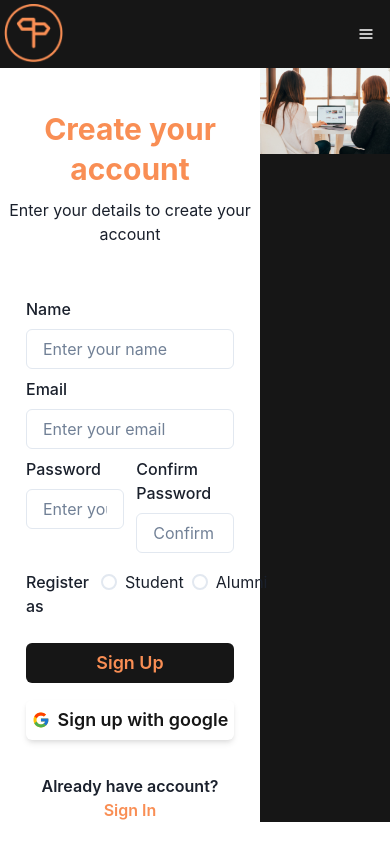
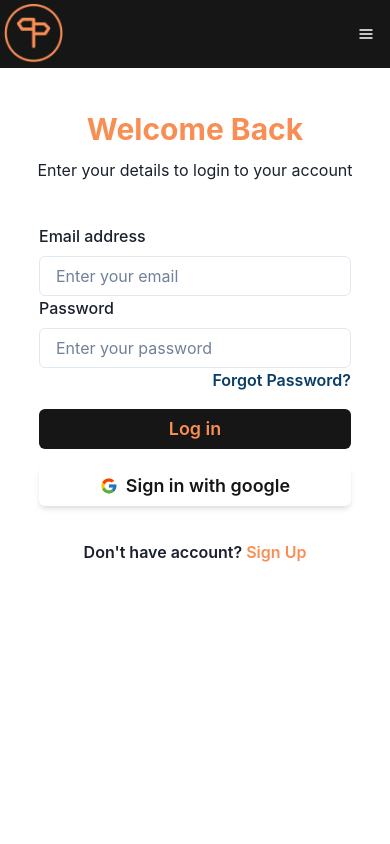
Before and after one commit to pesto-students/navigate--frontend-p4-team-tanish-1, a React (Create React App) app: page / in a window 390 px wide. Built offline with nearby package versions, Linux system fonts and the light colour scheme.

Commit message:
Responsiveness added

```diff
--- a/src/App.js
+++ b/src/App.js
@@ -1,9 +1,9 @@
-import SignUpPage from "./Components/signup/index.js";
+import SignInPage from "./Components/signIn/index.js";
 
 function App() {
   return (
     <div className="App">
-      <SignUpPage/>
+      <SignInPage/>
     </div>
   );
 }
--- a/src/Components/signIn/index.js
+++ b/src/Components/signIn/index.js
@@ -9,7 +9,7 @@ export default function SignInPage(){
             <Navbar />
             <Flex h="100%">
                 <SignInForm />
-                <Box w="50vw" bg="dark">
+                <Box w="50vw" display={["none", "none", "flex"]}>
                     <Image src={signinImg} objectFit='cover'/>
                 </Box>
             </Flex>
--- a/src/Components/signup/SignUpForm.js
+++ b/src/Components/signup/SignUpForm.js
@@ -11,18 +11,18 @@ export default function SignUpForm(){
                 <Input placeholder="Enter your name" type='text' />
                 <FormLabel mt='1vh'>Email</FormLabel>
                 <Input placeholder="Enter your email" type='email' />
-                <Flex justify="space-between">
-                    <Box w="47%">
+                <Flex justify="space-between" direction={["column", "column", "row"]}>
+                    <Box w={["100%","100%","47%"]}>
                         <FormLabel mt='1vh'>Password</FormLabel>
                         <Input placeholder="Enter your password" type='password' />
                     </Box>
-                    <Box w="47%">
+                    <Box w={["100%","100%","47%"]}>
                         <FormLabel mt='1vh'>Confirm Password</FormLabel>
                         <Input placeholder="Confirm your password" type='password' />
                     </Box>
                 </Flex>
                 <Flex mt="2vh">
-                <FormLabel>Register as</FormLabel>
+                    <FormLabel>Register as</FormLabel>
                     <RadioGroup>
                         <Stack direction='row'>
                             <Radio colorScheme="orange" value='student'>Student</Radio>
--- a/src/Components/signup/index.js
+++ b/src/Components/signup/index.js
@@ -9,7 +9,7 @@ export default function SignUpPage(){
             <Navbar />
             <Flex h="100%">
                 <SignUpForm />
-                <Box w="50vw" bg="dark">
+                <Box w="50vw" display={["none", "none", "flex"]}>
                     <Image src={signupImg} objectFit='cover'/>
                 </Box>
             </Flex>
```
